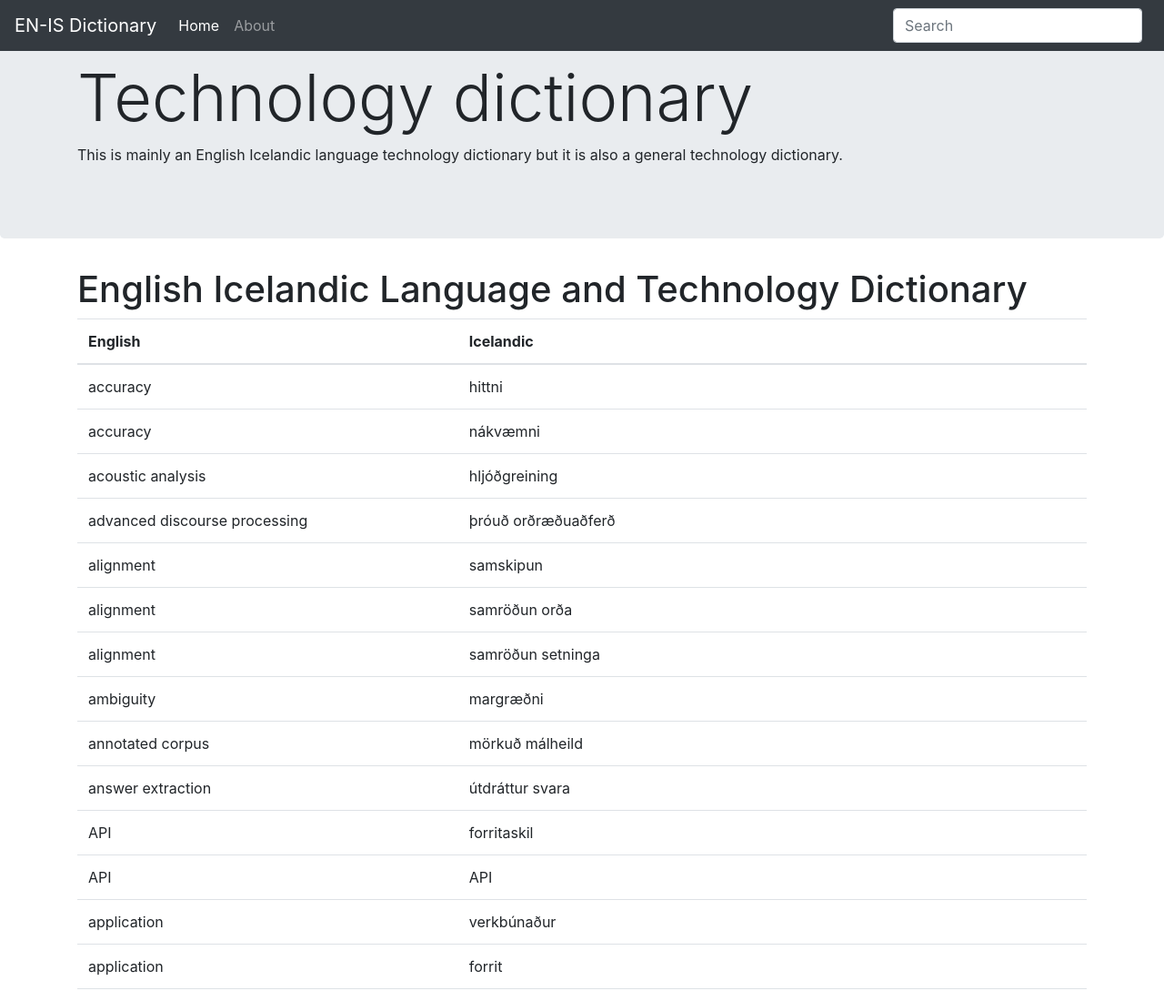
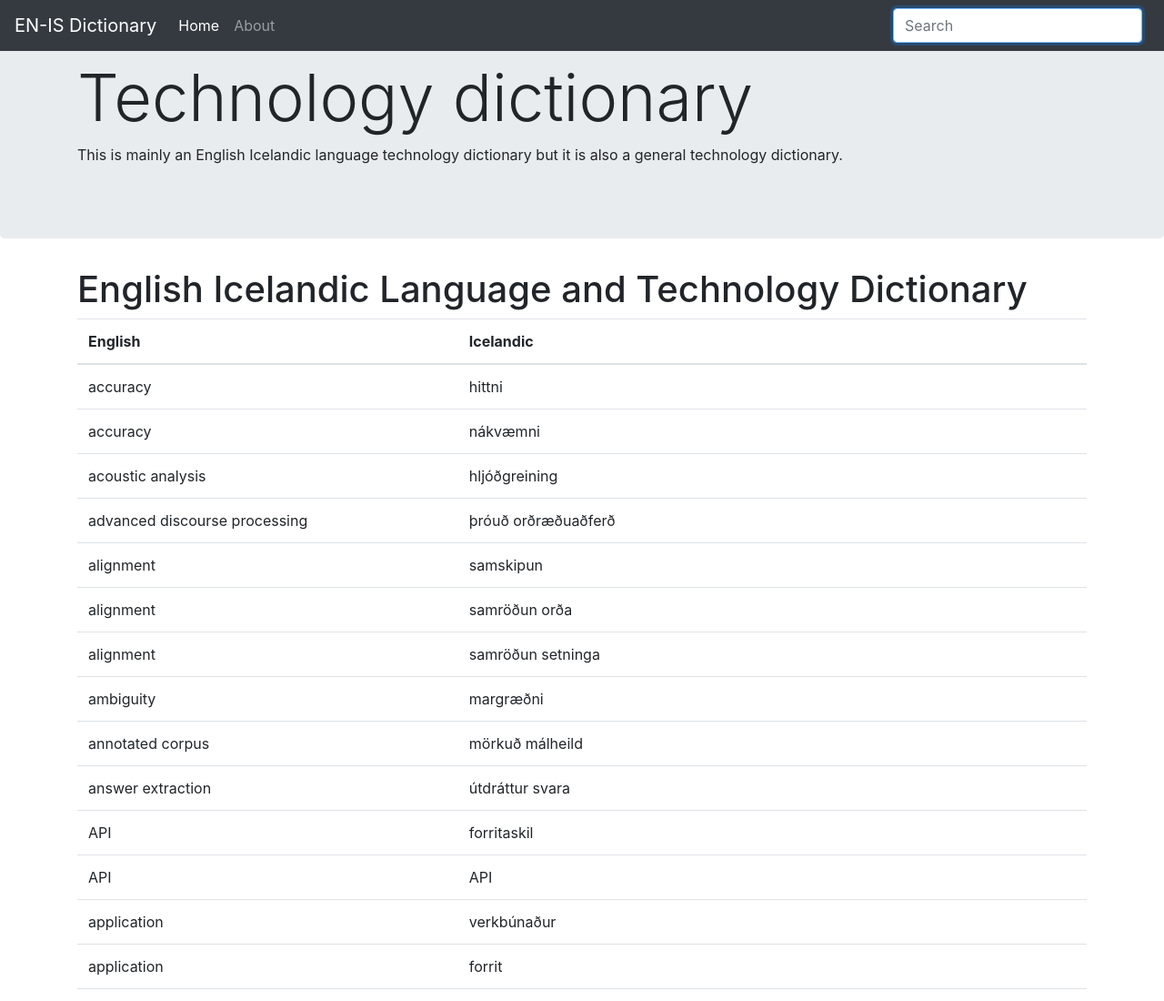
Before and after one commit to judyfong/dictionary, a plain HTML site: page index.html in a window 1280 px wide. Shown: the top 1100 px of the page at 91% size. Drawn offline with nearby package versions, Linux system fonts and the light colour scheme.

Commit message:
Autofocus on search bar

```diff
--- a/index.html
+++ b/index.html
@@ -62,7 +62,7 @@ div.tooltip {
       </li>
     </ul>
     <form class="form-inline my-2 my-lg-0">
-      <input class="form-control mr-sm-2" id="myInput" type="text" placeholder="Search" aria-label="Search" onkeyup="findMatchingWords()">
+      <input class="form-control mr-sm-2" id="myInput" type="text" placeholder="Search" aria-label="Search" onkeyup="findMatchingWords()" autofocus>
     </form>
   </div>
 </nav>
```
